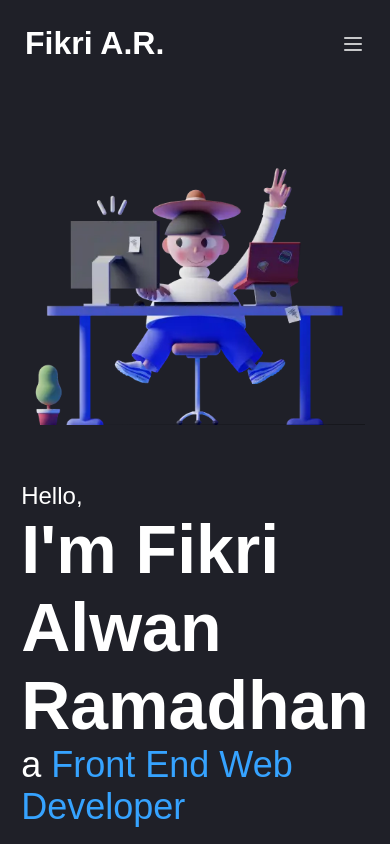
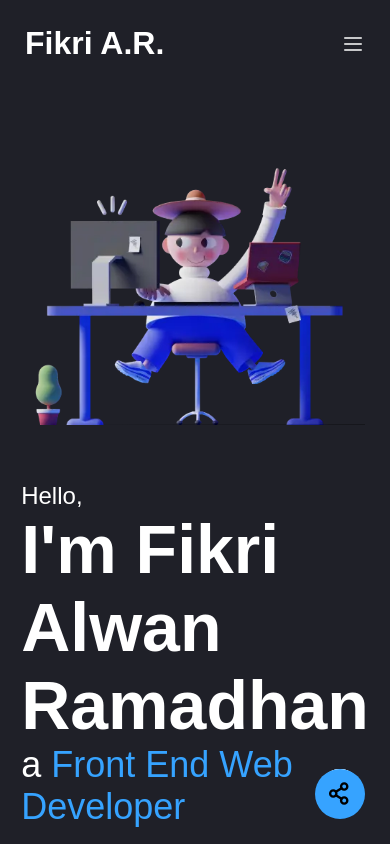
Before and after one commit to Mohith26/fikrialwan-web-static, a plain HTML site: page index.html in a window 390 px wide. Shown: the top 844 px of the page. Drawn offline with Linux system fonts and the light colour scheme; a web font is replaced by a local one.

Commit message:
feat: add social media mobile

```diff
--- a/assets/css/index.css
+++ b/assets/css/index.css
@@ -195,6 +195,10 @@ aside address:last-child {
   flex-direction: column;
   gap: 30px;
   align-items: center;
+}
+
+aside.social-media-mobile {
+  display: none;
 }
 
 aside address:last-child a {
@@ -631,6 +635,55 @@ div.more a:hover {
     display: none;
   }
 
+  aside.social-media-mobile {
+    position: fixed;
+    bottom: 25px;
+    right: 50px;
+    display: flex;
+    flex-direction: column;
+    gap: 20px;
+    align-items: center;
+  }
+
+  aside.social-media-mobile div {
+    background-color: var(--color-blue);
+    width: 50px;
+    height: 50px;
+    border-radius: 50%;
+    display: flex;
+    justify-content: center;
+    align-items: center;
+    z-index: 10;
+  }
+
+  aside.social-media-mobile div img {
+    width: 25px;
+    margin: 0 2px 2px 0;
+  }
+
+  aside.social-media-mobile a {
+    border: 5px solid var(--color-white);
+    width: 40px;
+    height: 40px;
+    border-radius: 50%;
+    display: flex;
+    justify-content: center;
+    align-items: center;
+    transition: all 0.3s ease-in;
+  }
+
+  aside.social-media-mobile a:nth-of-type(1) {
+    transform: translateY(120px) rotate(360deg);
+  }
+
+  aside.social-media-mobile a:nth-of-type(2) {
+    transform: translateY(60px) rotate(180deg);
+  }
+
+  aside.social-media-mobile.show a {
+    transform: translateY(0);
+  }
+
   header section,
   header section.home,
   main section.about,
@@ -646,6 +699,10 @@ div.more a:hover {
   header nav {
     padding: 25px 25px;
     flex-direction: column;
+  }
+
+  aside.social-media-mobile {
+    right: 25px;
   }
 
   header section,
--- a/assets/js/index.js
+++ b/assets/js/index.js
@@ -21,6 +21,11 @@ navMenu.addEventListener('click', () => {
   navMenu.classList.toggle('close');
   navList.classList.toggle('nav-mobile-show');
 });
+
+const socialMediaMobile = document.getElementsByClassName('social-media-mobile')[0];
+socialMediaMobile.addEventListener('click', () => {
+  socialMediaMobile.classList.toggle('show');
+})
 
 if (navList.children[0].children[0].classList.length > 0) {
   const experienceList = document.getElementsByClassName('experience')[0].getElementsByTagName('section')[0];
--- a/index.html
+++ b/index.html
@@ -62,6 +62,17 @@
         <a href="mailto:fikriar93@gmail.com">fikriar93@gmail.com</a>
         <div></div>
       </address>
+    </aside>
+    <aside class="social-media-mobile">
+      <a href="https://github.com/fikrialwan" target="_blank">
+        <img src="/assets/images/github.png" alt="github icon" />
+      </a>
+      <a href="https://www.linkedin.com/in/fikri-alwan/" target="_blank">
+        <img src="/assets/images/linkedin.png" alt="linkedin icon" />
+      </a>
+      <div>
+        <img src="/assets/icons/network.svg" alt="link social media icon" />
+      </div>
     </aside>
     <main>
       <section class="about">
```
Also changed, not shown: assets/icons/network.svg (added).
